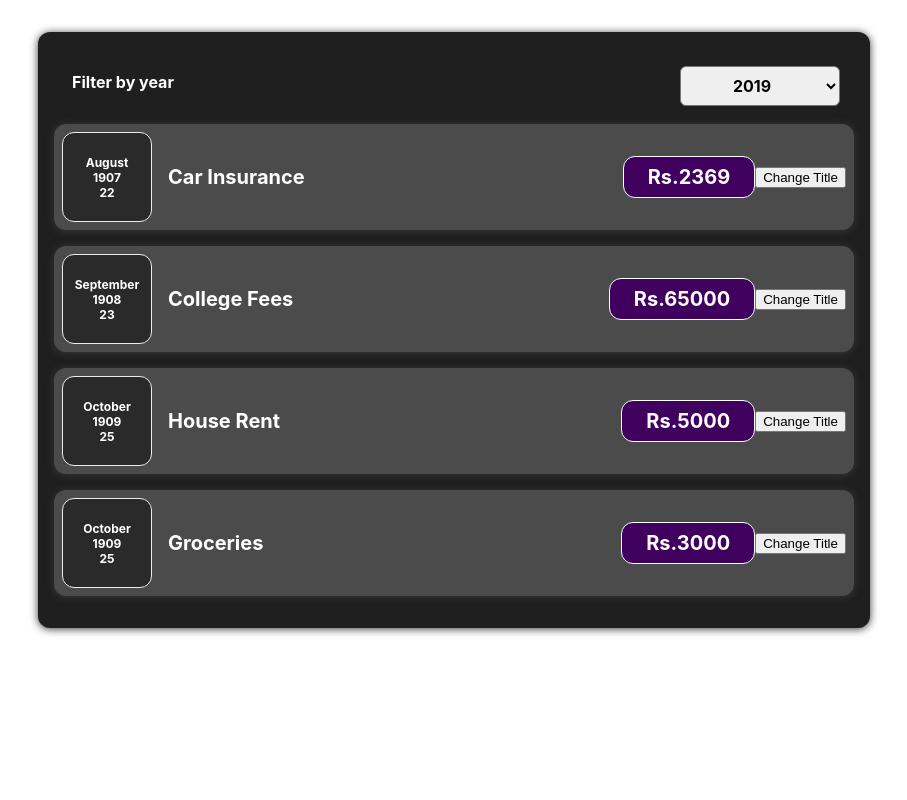
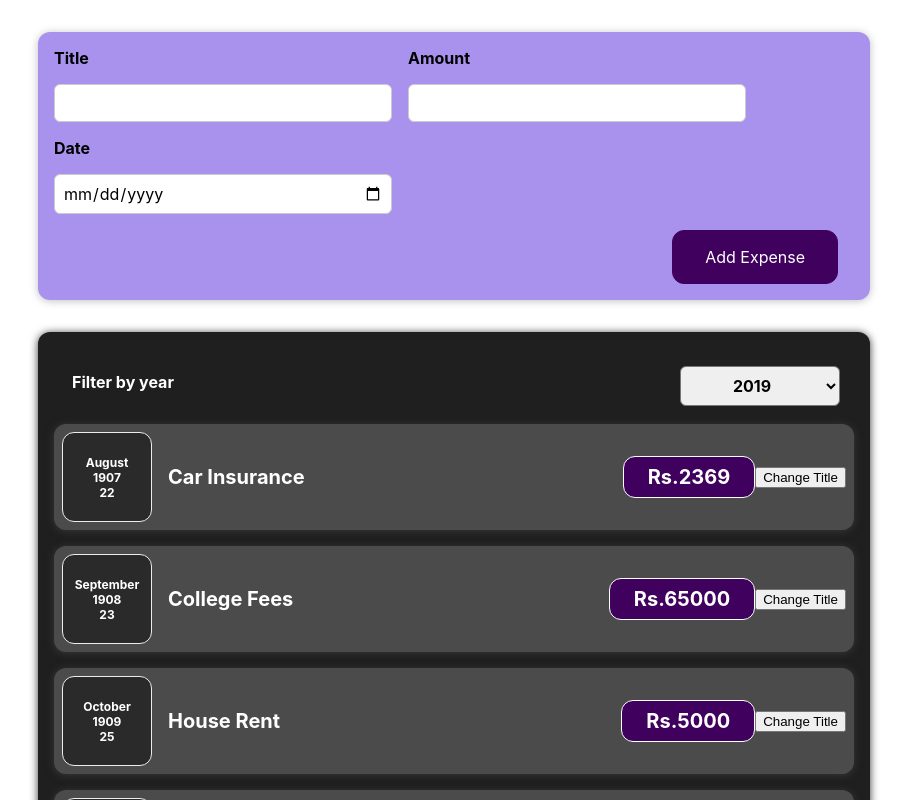
Before and after one commit to Akash007670/ExpenseTracker, a React (Create React App) app: page / in a window 1280 px wide. Shown: the top 800 px of the page, without its empty margins (186-1093 px from the left). Built offline with nearby package versions, Linux system fonts and the light colour scheme.

Commit message:
updated expense handler

```diff
--- a/src/App.js
+++ b/src/App.js
@@ -1,6 +1,7 @@
 import React from 'react';
 import './App.css';
 import Expenses from './components/Expenses/Expenses';
+import NewExpense from './components/NewExpense/NewExpense';
 
 function App() {
   const expenses = [
@@ -9,8 +10,15 @@
     {title : "House Rent" , amount : 5000 , date : new Date(4,4,2004)},
     {title : "Groceries " , amount : 3000 , date : new Date(4,4,2004)}
   ];
+
+  const addExpenseHandler = (expense) => {
+    console.log('In App.js');
+    console.log(expense);
+  }
+
   return (
     <div className="App">
+      <NewExpense onAddExpense = {addExpenseHandler}/>
         <Expenses items = {expenses}/>
     </div>
   );
```
